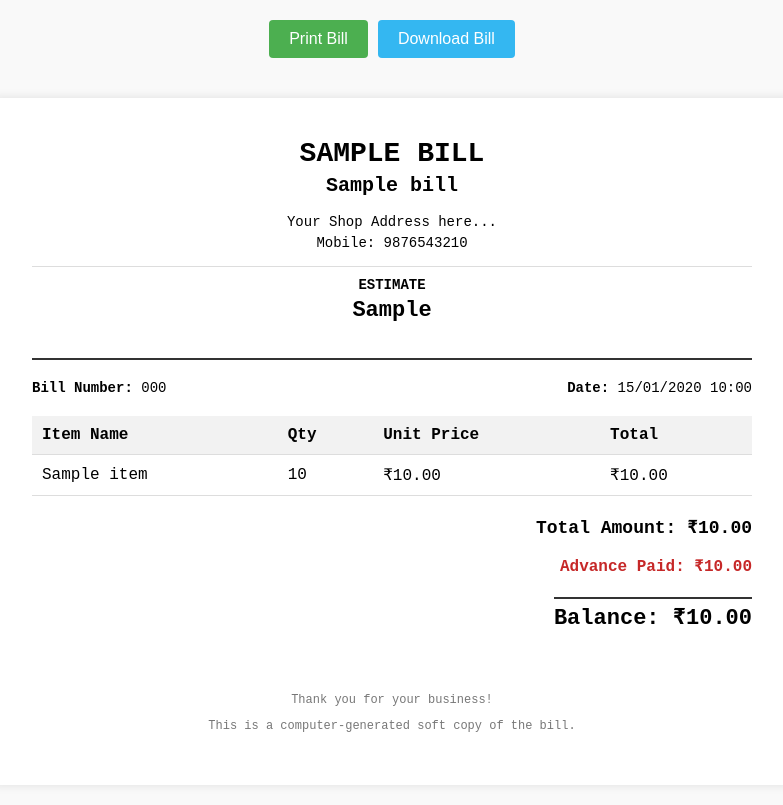
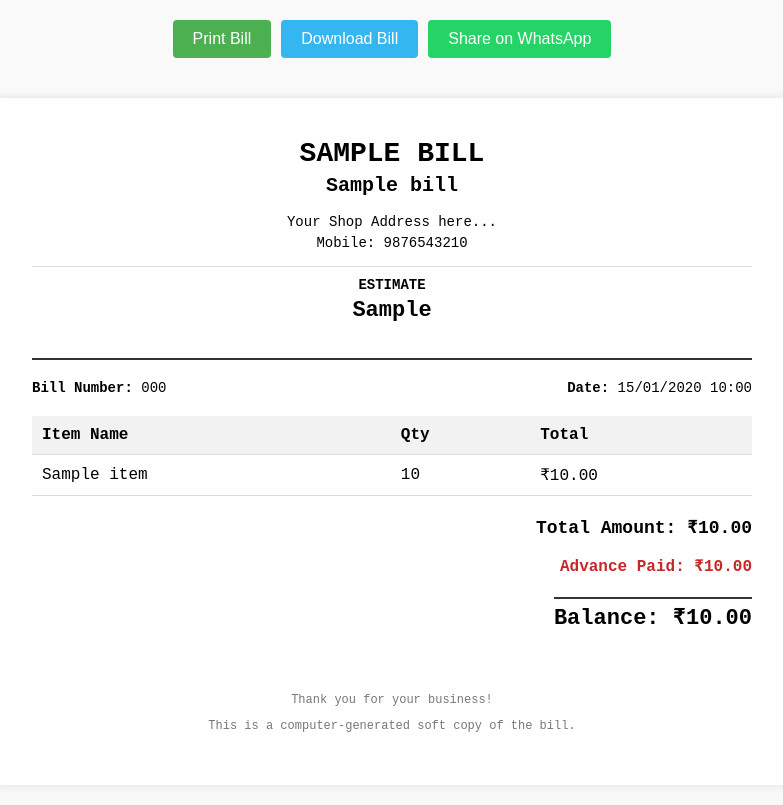
Before and after one commit to mithunrajpalani/billing_website, a Flask app: page /view_bill/000 in a window 1280 px wide. Shown: the whole page, without its empty margins (248-1031 px from the left). Run offline with Flask 3, Linux system fonts and the light colour scheme; a user stored in the database is signed in; tables that the repository leaves empty hold one stand-in row (values such as "Sample post"); some libraries are stand-ins or nearby versions.

Commit message:
update billing app features

```diff
--- a/index.py
+++ b/index.py
@@ -4,7 +4,7 @@ from flask_login import LoginManager, login_user, logout_user, login_required, c
 from werkzeug.security import generate_password_hash, check_password_hash
 from werkzeug.utils import secure_filename
 from models import db, User, ShopSettings, Item, Bill, BillItem
-from datetime import datetime
+from datetime import datetime, timedelta
 import json
 
 # Determine if we are running on Vercel or similar read-only environment
@@ -26,6 +26,7 @@ app.config['SQLALCHEMY_DATABASE_URI'] = db_uri
 app.config['SQLALCHEMY_TRACK_MODIFICATIONS'] = False
 app.config['UPLOAD_FOLDER'] = upload_folder
 app.config['ALLOWED_EXTENSIONS'] = {'png', 'jpg', 'jpeg', 'gif'}
+app.config['PERMANENT_SESSION_LIFETIME'] = timedelta(days=31)
 
 def allowed_file(filename):
     return '.' in filename and \
@@ -138,6 +139,7 @@ def login():
         user = User.query.filter_by(username=username).first()
         if user and check_password_hash(user.password, password):
             login_user(user)
+            session.permanent = True
             return redirect(url_for('index'))
         else:
             flash('Invalid username or password')
--- a/templates/base.html
+++ b/templates/base.html
@@ -6,6 +6,10 @@
     <meta name="viewport" content="width=device-width, initial-scale=1.0">
     <title>{{ settings.shop_name if settings else 'Billing App' }} - Local Billing</title>
     <link rel="stylesheet" href="{{ url_for('static', filename='css/style.css') }}">
+    <link rel="manifest" href="{{ url_for('static', filename='manifest.json') }}">
+    <meta name="apple-mobile-web-app-capable" content="yes">
+    <meta name="apple-mobile-web-app-status-bar-style" content="black">
+    <link rel="apple-touch-icon" href="{{ url_for('static', filename='icons/icon.png') }}">
     <link rel="preconnect" href="https://fonts.googleapis.com">
     <link rel="preconnect" href="https://fonts.gstatic.com" crossorigin>
     <link href="https://fonts.googleapis.com/css2?family=Outfit:wght@400;600;700;800&display=swap" rel="stylesheet">
--- a/templates/bill_view.html
+++ b/templates/bill_view.html
@@ -153,6 +153,8 @@
         style="text-align: center; display: flex; justify-content: center; gap: 10px; margin-bottom: 20px;">
         <button class="btn-print" onclick="window.print()">Print Bill</button>
         <button class="btn-print" style="background-color: #34b7f1;" onclick="downloadBill()">Download Bill</button>
+        <button class="btn-print" style="background-color: #25D366;" onclick="shareOnWhatsApp()">Share on
+            WhatsApp</button>
     </div>
 
     <div class="bill-container">
@@ -183,7 +185,6 @@
                 <tr>
                     <th>Item Name</th>
                     <th>Qty</th>
-                    <th>Unit Price</th>
                     <th>Total</th>
                 </tr>
             </thead>
@@ -192,7 +193,6 @@
                 <tr>
                     <td>{{ item.item_name }}</td>
                     <td>{{ item.quantity }}</td>
-                    <td>₹{{ "{:.2f}".format(item.unit_price) }}</td>
                     <td>₹{{ "{:.2f}".format(item.total_price) }}</td>
                 </tr>
                 {% endfor %}
@@ -233,6 +233,11 @@
     <!-- html2canvas for image sharing -->
     <script src="https://html2canvas.hertzen.com/dist/html2canvas.min.js"></script>
     <script>
+        function shareOnWhatsApp() {
+            const text = "Bill Number: {{ bill.bill_number }}%0ADate: {{ bill.date.strftime('%d/%m/%Y') }}%0ATotal Amount: ₹{{ '{:.2f}'.format(bill.grand_total) }}%0ABalance: ₹{{ '{:.2f}'.format(bill.balance_amount) }}";
+            window.open(`https://wa.me/?text=${text}`, '_blank');
+        }
+
         async function downloadBill() {
             const billContainer = document.querySelector('.bill-container');
             const canvas = await html2canvas(billContainer, {
```
Also changed, not shown: static/icons/icon.png (added), static/manifest.json (added).
